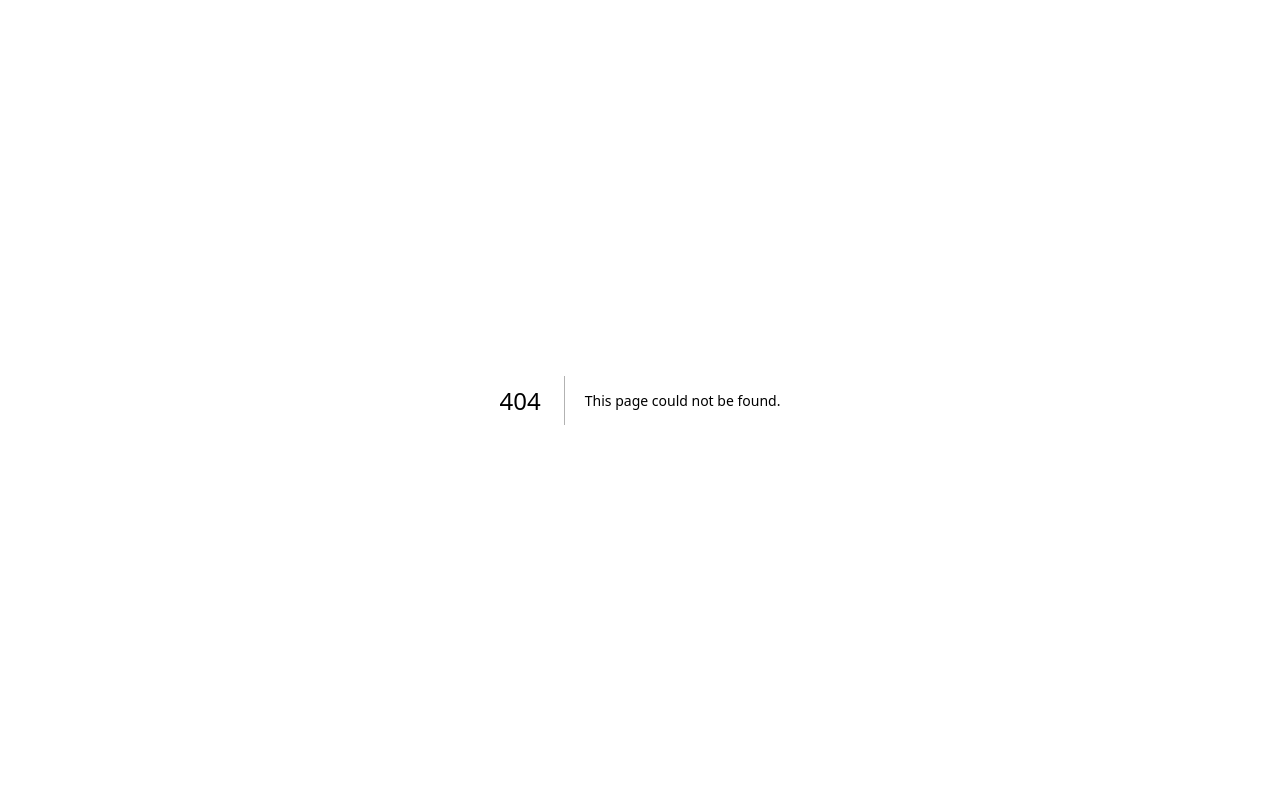
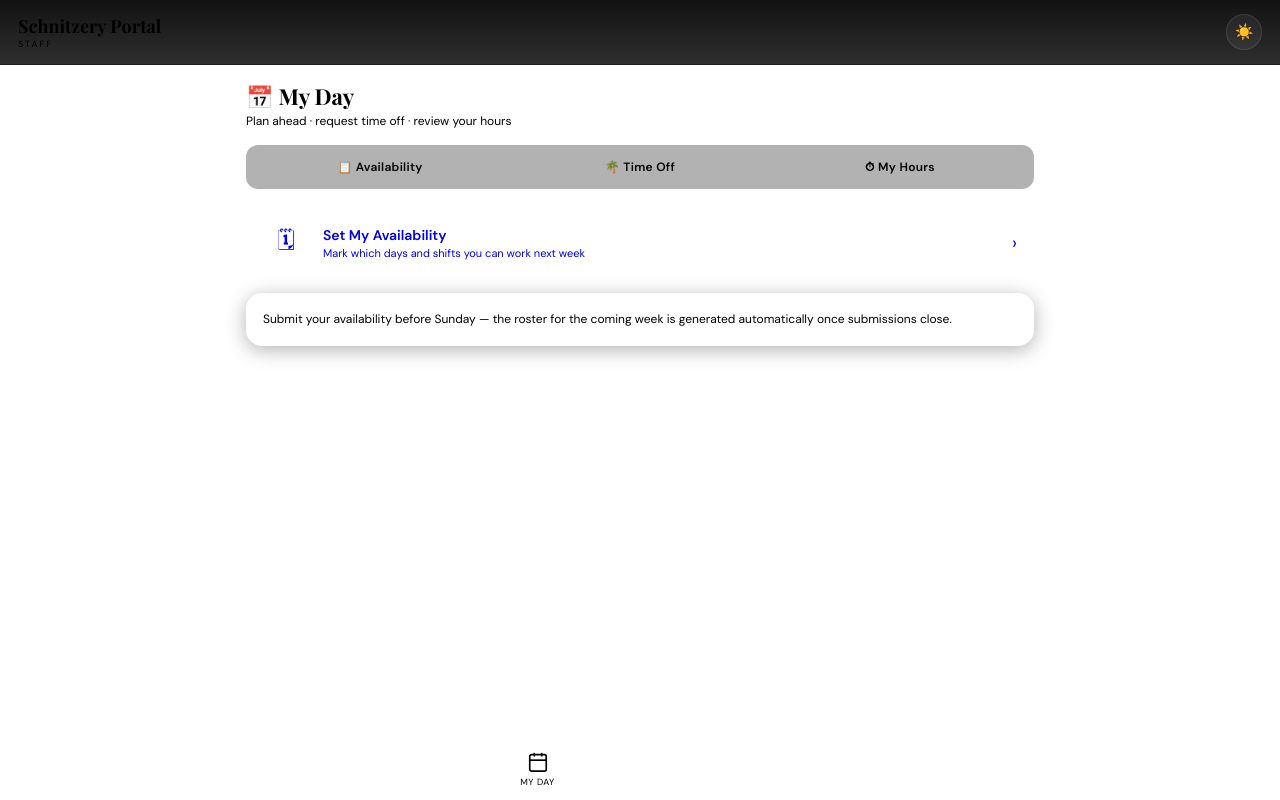
Before and after one commit to venkatasuda/schnitzery-portal, a Next.js app: page /my-day in a window 1280 px wide. Before the commit this address had no page. Built offline with nearby package versions, Linux system fonts and the light colour scheme; no server answers.

Commit message:
Batch 1: hub navigation + light/dark mode

```diff
--- a/src/app/(app)/layout.tsx
+++ b/src/app/(app)/layout.tsx
@@ -1,7 +1,8 @@
 import { createClient } from "@/lib/supabase/server";
 import BottomNav from "@/components/BottomNav";
+import ThemeToggle from "@/components/ThemeToggle";
 
-// Protected layout — header + content + role-aware bottom nav.
+// Protected layout — header (with theme toggle) + content + role-aware bottom nav.
 export default async function AppLayout({ children }: { children: React.ReactNode }) {
   const supabase = await createClient();
   const { data: { user } } = await supabase.auth.getUser();
@@ -25,7 +26,10 @@ export default async function AppLayout({ children }: { children: React.ReactNod
           <div className="brand">Schnitzery Portal</div>
           <div className="sub">{roleLabel[role]}</div>
         </div>
-        <span style={{ fontSize: 12, color: "***REMOVED***9a8f8f" }}>{profile?.full_name || user?.email}</span>
+        <div className="header-right">
+          <span className="header-name">{profile?.full_name || user?.email}</span>
+          <ThemeToggle />
+        </div>
       </header>
 
       <div className="screen-wrap fade-up">{children}</div>
--- /dev/null
+++ b/src/app/(app)/my-day/page.tsx
@@ -0,0 +1,97 @@
+"use client";
+
+import { useState } from "react";
+import Link from "next/link";
+
+// Staff "My Day" hub — groups the three planning features under one nav button
+// using the old app's hub-tab pattern, so the bottom nav stays at 4 tidy items.
+// Each tab links through to the full feature page (which already works).
+export default function MyDayPage() {
+  const [tab, setTab] = useState<"avail" | "timeoff" | "hours">("avail");
+
+  return (
+    <div className="fade-up">
+      <div className="page-title">📅 My Day</div>
+      <div className="page-sub">Plan ahead · request time off · review your hours</div>
+
+      <div className="hub-tabs">
+        <button className={`hub-tab${tab === "avail" ? " active" : ""}`} onClick={() => setTab("avail")}>
+          📋 Availability
+        </button>
+        <button className={`hub-tab${tab === "timeoff" ? " active" : ""}`} onClick={() => setTab("timeoff")}>
+          🌴 Time Off
+        </button>
+        <button className={`hub-tab${tab === "hours" ? " active" : ""}`} onClick={() => setTab("hours")}>
+          ⏱ My Hours
+        </button>
+      </div>
+
+      {tab === "avail" && (
+        <div className="hub-tab-panel active">
+          <HubLink
+            href="/availability"
+            icon="🗓"
+            grad="linear-gradient(135deg,***REMOVED***8b6914,***REMOVED***d4a847)"
+            title="Set My Availability"
+            sub="Mark which days and shifts you can work next week"
+          />
+          <div className="card" style={{ fontSize: 12, color: "var(--gray)", lineHeight: 1.6 }}>
+            Submit your availability before Sunday — the roster for the coming week is
+            generated automatically once submissions close.
+          </div>
+        </div>
+      )}
+
+      {tab === "timeoff" && (
+        <div className="hub-tab-panel active">
+          <HubLink
+            href="/leave"
+            icon="🌴"
+            grad="linear-gradient(135deg,***REMOVED***117a65,***REMOVED***16a085)"
+            title="Request Time Off"
+            sub="Vacation, sick leave, personal or emergency"
+          />
+          <HubLink
+            href="/leave-calendar"
+            icon="📆"
+            grad="linear-gradient(135deg,***REMOVED***1a6b8a,***REMOVED***3498db)"
+            title="Team Leave Calendar"
+            sub="See who else is off before you request"
+          />
+        </div>
+      )}
+
+      {tab === "hours" && (
+        <div className="hub-tab-panel active">
+          <HubLink
+            href="/hours"
+            icon="⏱"
+            grad="linear-gradient(135deg,***REMOVED***6b2fa0,***REMOVED***9b59b6)"
+            title="Hours Summary"
+            sub="Your monthly hours vs. contract"
+          />
+          <HubLink
+            href="/timesheet"
+            icon="✍️"
+            grad="linear-gradient(135deg,***REMOVED***922b21,***REMOVED***c0392b)"
+            title="Sign Timesheet"
+            sub="Confirm your worked hours for payroll"
+          />
+        </div>
+      )}
+    </div>
+  );
+}
+
+function HubLink({ href, icon, grad, title, sub }: { href: string; icon: string; grad: string; title: string; sub: string }) {
+  return (
+    <Link href={href} className="feature-card">
+      <div className="feature-icon" style={{ background: grad }}>{icon}</div>
+      <div style={{ flex: 1 }}>
+        <div className="feature-title">{title}</div>
+        <div className="feature-sub">{sub}</div>
+      </div>
+      <span className="feature-chev">›</span>
+    </Link>
+  );
+}
--- a/src/app/globals.css
+++ b/src/app/globals.css
@@ -11,6 +11,22 @@
   --font-display:"Playfair Display", Georgia, serif;
   --font-body:"DM Sans", system-ui, -apple-system, sans-serif;
 }
+
+/* ── LIGHT MODE (toggled via .light on <html>) ── */
+html.light {
+  --black:***REMOVED***f0ece8; --dark:***REMOVED***ffffff; --dark2:***REMOVED***f5f1ed; --dark3:***REMOVED***ede8e3;
+  --white:***REMOVED***1a1a1a; --off-white:***REMOVED***2a2a2a;
+  --gray:***REMOVED***666; --gray-light:***REMOVED***555;
+}
+html.light body { background: var(--black); color: var(--white); }
+html.light .app-header { background: rgba(245,241,237,0.95); border-bottom-color: rgba(0,0,0,0.08); }
+html.light .bottom-nav { background: rgba(255,255,255,0.97); border-top-color: rgba(0,0,0,0.08); }
+html.light .card,
+html.light .feature-card { box-shadow: 0 4px 20px rgba(0,0,0,0.08); border-color: rgba(0,0,0,0.07); }
+html.light .nav-btn { color: rgba(0,0,0,0.35); }
+html.light .form-select, html.light .form-input { color: ***REMOVED***1a1a1a; background: rgba(0,0,0,0.04); }
+html.light .form-select option { background: ***REMOVED***fff; color: ***REMOVED***1a1a1a; }
+html.light .hub-tabs { background: rgba(0,0,0,0.05); }
 
 * { box-sizing: border-box; }
 
@@ -35,6 +51,18 @@ html, body {
 }
 .app-header .brand { font-family: var(--font-display); font-size: 18px; font-weight: 700; color: var(--gold); }
 .app-header .sub { font-size: 9px; letter-spacing: 2px; text-transform: uppercase; color: var(--gray); }
+.header-right { display: flex; align-items: center; gap: 10px; }
+.header-name { font-size: 12px; color: var(--gray-light); }
+
+/* Theme toggle button */
+.theme-btn {
+  width: 36px; height: 36px; border-radius: 50%; cursor: pointer;
+  background: rgba(255,255,255,0.06); border: 1px solid rgba(255,255,255,0.1);
+  display: flex; align-items: center; justify-content: center; font-size: 15px;
+  transition: all 0.2s; flex-shrink: 0;
+}
+.theme-btn:hover { background: rgba(212,168,71,0.15); border-color: rgba(212,168,71,0.3); }
+html.light .theme-btn { background: rgba(0,0,0,0.05); border-color: rgba(0,0,0,0.1); }
 
 .screen-wrap { padding: 16px 16px 96px; max-width: 820px; margin: 0 auto; }
 
@@ -55,12 +83,13 @@ html, body {
   text-decoration: none;
 }
 .nav-btn.active { color: var(--red-light); }
+.nav-btn.active svg { transform: scale(1.1); }
 .nav-btn.active::before {
   content: ''; position: absolute; top: 0; left: 20%; right: 20%; height: 2px;
   background: linear-gradient(to right, var(--red-dark), var(--red-light));
   border-radius: 0 0 4px 4px;
 }
-.nav-btn svg { width: 20px; height: 20px; stroke: currentColor; fill: none; stroke-width: 1.8; }
+.nav-btn svg { width: 20px; height: 20px; stroke: currentColor; fill: none; stroke-width: 1.8; transition: transform 0.2s; }
 
 /* Cards */
 .card {
@@ -84,6 +113,7 @@ html, body {
   transition: transform 0.15s, border-color 0.15s;
 }
 .feature-card:hover { transform: translateY(-2px); border-color: rgba(212,168,71,0.25); }
+.feature-card:active { transform: scale(0.985); }
 .feature-icon { width: 46px; height: 46px; border-radius: 12px; display: flex; align-items: center; justify-content: center; font-size: 22px; flex-shrink: 0; }
 .feature-title { font-size: 14px; font-weight: 600; color: var(--white); }
 .feature-sub { font-size: 11px; color: var(--gray); margin-top: 2px; }
@@ -120,5 +150,29 @@ html, body {
 .page-title { font-family: var(--font-display); font-size: 22px; font-weight: 700; margin: 0 0 2px; }
 .page-sub { font-size: 12px; color: var(--gray); margin-bottom: 16px; }
 
+/* ── HUB TABS (the old-app pattern that groups features) ── */
+.hub-tabs {
+  display: flex; gap: 0; background: rgba(0,0,0,0.3); border-radius: 12px;
+  padding: 4px; margin-bottom: 14px; overflow-x: auto; -webkit-overflow-scrolling: touch;
+}
+.hub-tab {
+  flex: 1; min-width: max-content; padding: 10px 14px; border: none; background: transparent;
+  color: var(--gray); font-family: var(--font-body); font-size: 12px; font-weight: 600;
+  cursor: pointer; border-radius: 8px; transition: all 0.2s; letter-spacing: 0.3px; white-space: nowrap;
+}
+.hub-tab.active { background: var(--gold); color: var(--dark); }
+.hub-tab:not(.active):hover { color: var(--white); }
+html.light .hub-tab:not(.active):hover { color: ***REMOVED***1a1a1a; }
+.hub-tab-panel { display: none; }
+.hub-tab-panel.active { display: block; animation: fadeUp 0.25s ease; }
+
+/* ── ANIMATIONS ── */
 @keyframes fadeUp { from { opacity: 0; transform: translateY(8px); } to { opacity: 1; transform: translateY(0); } }
+@keyframes scaleIn { from { transform: scale(0.95); opacity: 0; } to { transform: scale(1); opacity: 1; } }
+@keyframes spin { to { transform: rotate(360deg); } }
 .fade-up { animation: fadeUp 0.35s ease; }
+.fade-up-1 { animation: fadeUp 0.4s 0.06s ease both; }
+.fade-up-2 { animation: fadeUp 0.4s 0.12s ease both; }
+.fade-up-3 { animation: fadeUp 0.4s 0.18s ease both; }
+.scale-in { animation: scaleIn 0.3s ease both; }
+.spinner { width: 20px; height: 20px; border: 2px solid rgba(255,255,255,0.1); border-top-color: var(--red); border-radius: 50%; animation: spin 0.7s linear infinite; }
--- a/src/app/layout.tsx
+++ b/src/app/layout.tsx
@@ -6,10 +6,15 @@ export const metadata: Metadata = {
   description: "Restaurant staff management",
 };
 
+// Inline script runs before paint to apply the saved theme — prevents a flash
+// of the wrong colour scheme on load. Sets the `light` class on <html>.
+const themeScript = `try{if(localStorage.getItem('sch_theme')==='light'){document.documentElement.classList.add('light')}}catch(e){}`;
+
 export default function RootLayout({ children }: { children: React.ReactNode }) {
   return (
     <html lang="en">
       <head>
+        <script dangerouslySetInnerHTML={{ __html: themeScript }} />
         <link rel="preconnect" href="https://fonts.googleapis.com" />
         <link rel="preconnect" href="https://fonts.gstatic.com" crossOrigin="anonymous" />
         <link
--- a/src/components/BottomNav.tsx
+++ b/src/components/BottomNav.tsx
@@ -3,10 +3,13 @@
 import Link from "next/link";
 import { usePathname } from "next/navigation";
 
-// Role-aware bottom navigation.
-//  staff   → Home · Shifts · Time Off · Profile
-//  manager → Home · Stats · Schedule · Inventory · Profile
-//  owner   → Home · Branches · Stats · Inventory · Profile
+// Hub-based bottom navigation — mirrors the old app's clean structure.
+//  staff   → Home · My Day · Shifts · Profile
+//  manager → Home · Schedule · Attendance · Inventory · Profile
+//  owner   → Home · Branches · Schedule · Inventory · Profile
+//
+// "My Day" (/my-day) is a hub that groups Availability, Time Off and Hours,
+// so staff get one tidy button instead of four separate nav items.
 export default function BottomNav({ role }: { role: string }) {
   const path = usePathname();
   const isOwner = ["franchise_owner", "brand_owner"].includes(role);
@@ -14,21 +17,21 @@ export default function BottomNav({ role }: { role: string }) {
 
   const staffItems = [
     { href: "/", label: "Home", icon: <HomeIcon /> },
+    { href: "/my-day", label: "My Day", icon: <CalIcon /> },
     { href: "/schedule", label: "Shifts", icon: <ClockIcon /> },
-    { href: "/leave", label: "Time Off", icon: <CalIcon /> },
     { href: "/profile", label: "Profile", icon: <UserIcon /> },
   ];
   const managerItems = [
-    { href: "/", label: "Home", icon: <HomeIcon /> },
-    { href: "/dashboard", label: "Stats", icon: <GridIcon /> },
+    { href: "/", label: "Home", icon: <GridIcon /> },
     { href: "/roster", label: "Schedule", icon: <CalIcon /> },
+    { href: "/attendance", label: "Attendance", icon: <ClockIcon /> },
     { href: "/inventory", label: "Inventory", icon: <BoxIcon /> },
     { href: "/profile", label: "Profile", icon: <UserIcon /> },
   ];
   const ownerItems = [
-    { href: "/", label: "Home", icon: <HomeIcon /> },
+    { href: "/", label: "Home", icon: <GridIcon /> },
     { href: "/branches", label: "Branches", icon: <BuildingIcon /> },
-    { href: "/dashboard", label: "Stats", icon: <GridIcon /> },
+    { href: "/roster", label: "Schedule", icon: <CalIcon /> },
     { href: "/inventory", label: "Inventory", icon: <BoxIcon /> },
     { href: "/profile", label: "Profile", icon: <UserIcon /> },
   ];
--- /dev/null
+++ b/src/components/ThemeToggle.tsx
@@ -0,0 +1,36 @@
+"use client";
+
+import { useEffect, useState } from "react";
+
+// Light/dark toggle. Persists to localStorage and flips the `light` class on <html>.
+// A tiny inline script in the root layout applies the saved theme before paint
+// (no flash), so this component just keeps the button in sync and handles taps.
+export default function ThemeToggle() {
+  const [light, setLight] = useState(false);
+
+  useEffect(() => {
+    setLight(document.documentElement.classList.contains("light"));
+  }, []);
+
+  function toggle() {
+    const next = !light;
+    setLight(next);
+    document.documentElement.classList.toggle("light", next);
+    try {
+      localStorage.setItem("sch_theme", next ? "light" : "dark");
+    } catch {
+      /* storage unavailable — ignore */
+    }
+  }
+
+  return (
+    <button
+      onClick={toggle}
+      className="theme-btn"
+      title={light ? "Switch to dark mode" : "Switch to light mode"}
+      aria-label="Toggle light or dark mode"
+    >
+      {light ? "🌙" : "☀️"}
+    </button>
+  );
+}
```
